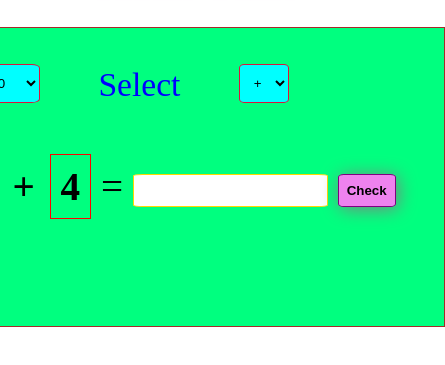
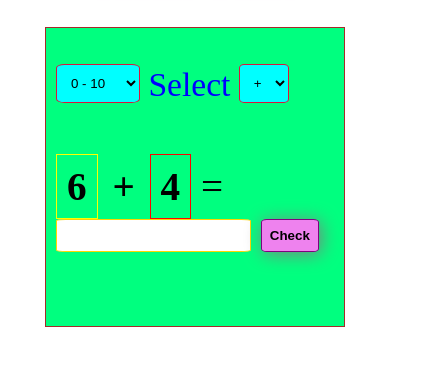
Before and after one commit to jaganath10486/SIMPLE-MATH-GAME, a plain HTML site: page index.html in a window 390 px wide. Shown: the part 175-540 px from the top of the page, 445 px wide, since content can reach past the window. Drawn offline with Linux system fonts and the light colour scheme.

Commit message:
Mobile View

```diff
--- a/Styles/index.css
+++ b/Styles/index.css
@@ -34,9 +34,7 @@
     border: 1px solid brown;
     height: 300px;
     width: 500px;
-    min-width: 200px;
     background-color:springgreen;
-
 }
 
 .options
@@ -119,3 +117,19 @@ select
     background-color:azure;
     cursor: pointer;
 }
+
+@media screen and (max-width: 1200px)
+{
+    .content
+    {
+        width: 300px;
+    }
+    select
+    {
+        margin: 0px;
+    }
+    #select
+    {
+        margin: 0px;
+    }
+}
```
